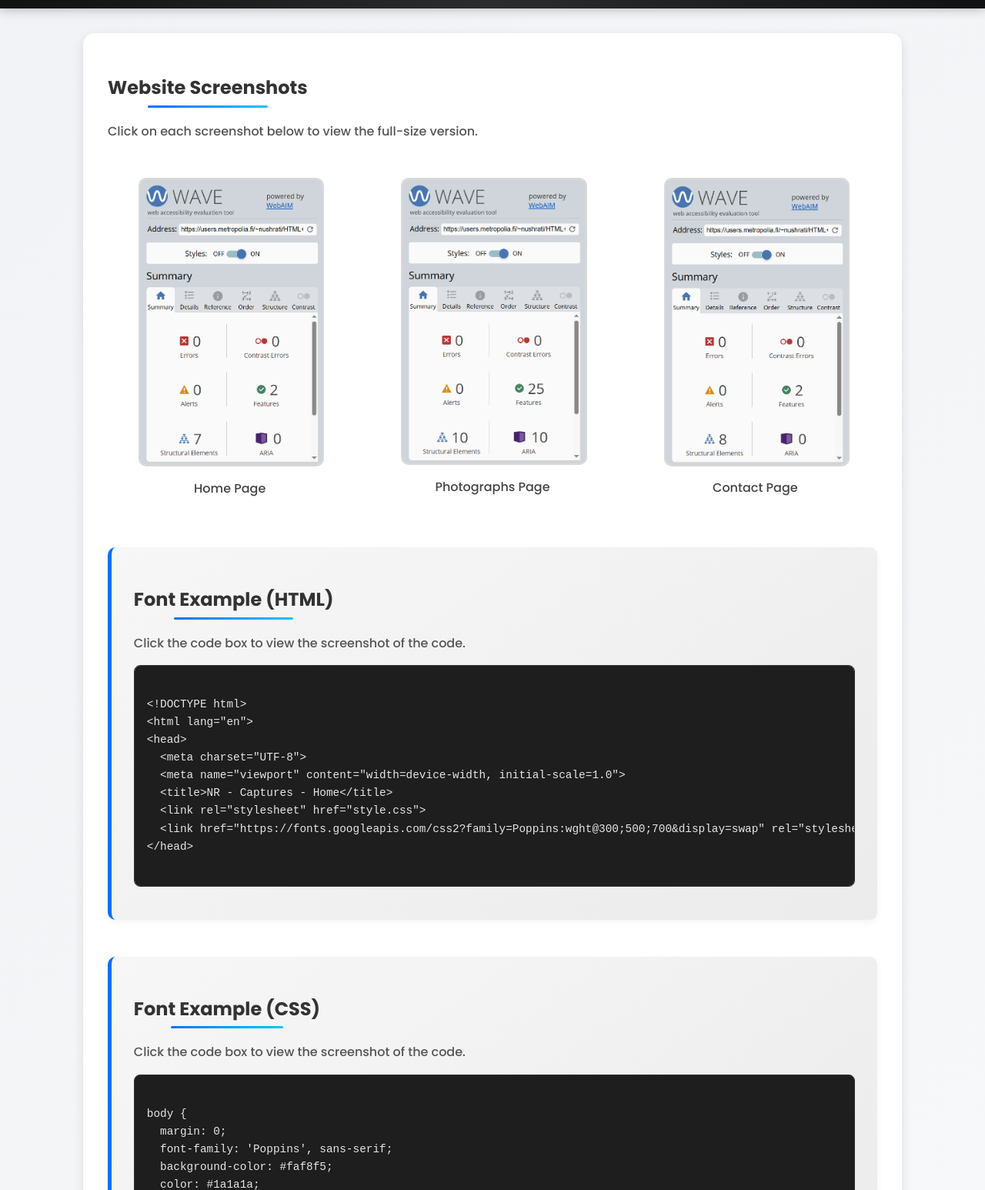
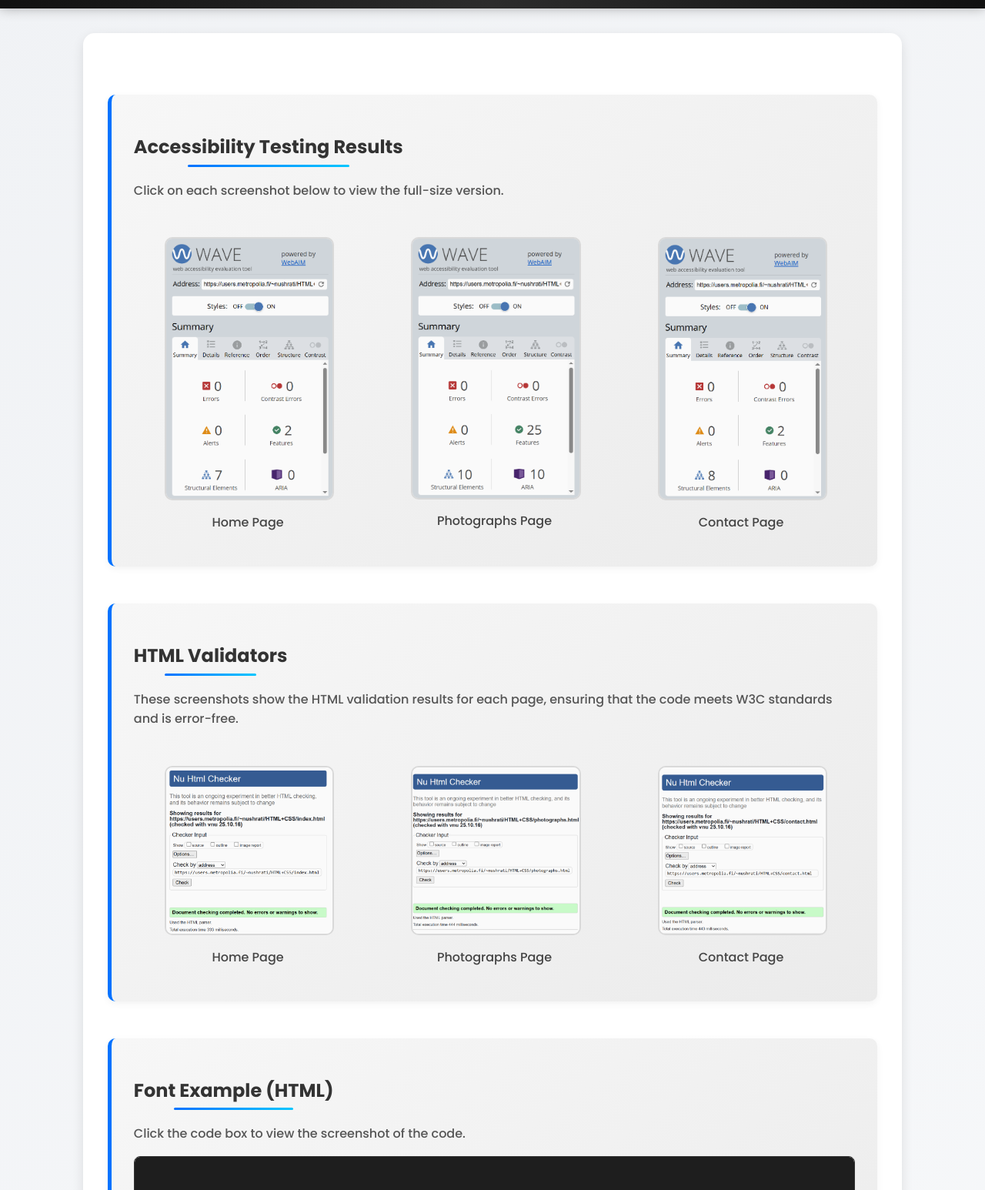
Before and after one commit to Nushrat-islam/HTML-CSS-Assignment, a plain HTML site: page assignment.html in a window 1280 px wide. Shown: the part 180-1726 px from the top of the page at 77% size. Drawn offline with Linux system fonts and the light colour scheme.

Commit message:
Update assignment.html with new sections and layout

```diff
--- a/assignment.html
+++ b/assignment.html
@@ -77,11 +77,9 @@
       background: #fff;
       border-radius: 15px;
       box-shadow: 0 5px 15px rgba(0,0,0,0.1);
-      transition: transform 0.3s ease, box-shadow 0.3s ease;
     }
 
     main:hover {
-      transform: scale(1.005);
       box-shadow: 0 6px 18px rgba(0,0,0,0.12);
     }
 
@@ -220,8 +218,8 @@
   </header>
 
   <main>
-    <section>
-      <h2>Website Screenshots</h2>
+    <section class="font-sample">
+      <h2>Accessibility Testing Results</h2>
       <p>Click on each screenshot below to view the full-size version.</p>
 
       <div class="screenshots">
@@ -242,6 +240,35 @@
         <figure>
           <a href="img/contact.png" target="_blank">
             <img src="img/contact.png" alt="Contact page screenshot">
+          </a>
+          <figcaption>Contact Page</figcaption>
+        </figure>
+      </div>
+    </section>
+
+
+    <section class="font-sample">
+      <h2>HTML Validators</h2>
+      <p>These screenshots show the HTML validation results for each page, ensuring that the code meets W3C standards and is error-free.</p>
+
+      <div class="screenshots">
+        <figure>
+          <a href="img/validator-index.png" target="_blank">
+            <img src="img/validator-index.png" alt="HTML validator result for Home page">
+          </a>
+          <figcaption>Home Page</figcaption>
+        </figure>
+
+        <figure>
+          <a href="img/validator-photographs.png" target="_blank">
+            <img src="img/validator-photographs.png" alt="HTML validator result for Photographs page">
+          </a>
+          <figcaption>Photographs Page</figcaption>
+        </figure>
+
+        <figure>
+          <a href="img/validator-contact.png" target="_blank">
+            <img src="img/validator-contact.png" alt="HTML validator result for Contact page">
           </a>
           <figcaption>Contact Page</figcaption>
         </figure>
```
